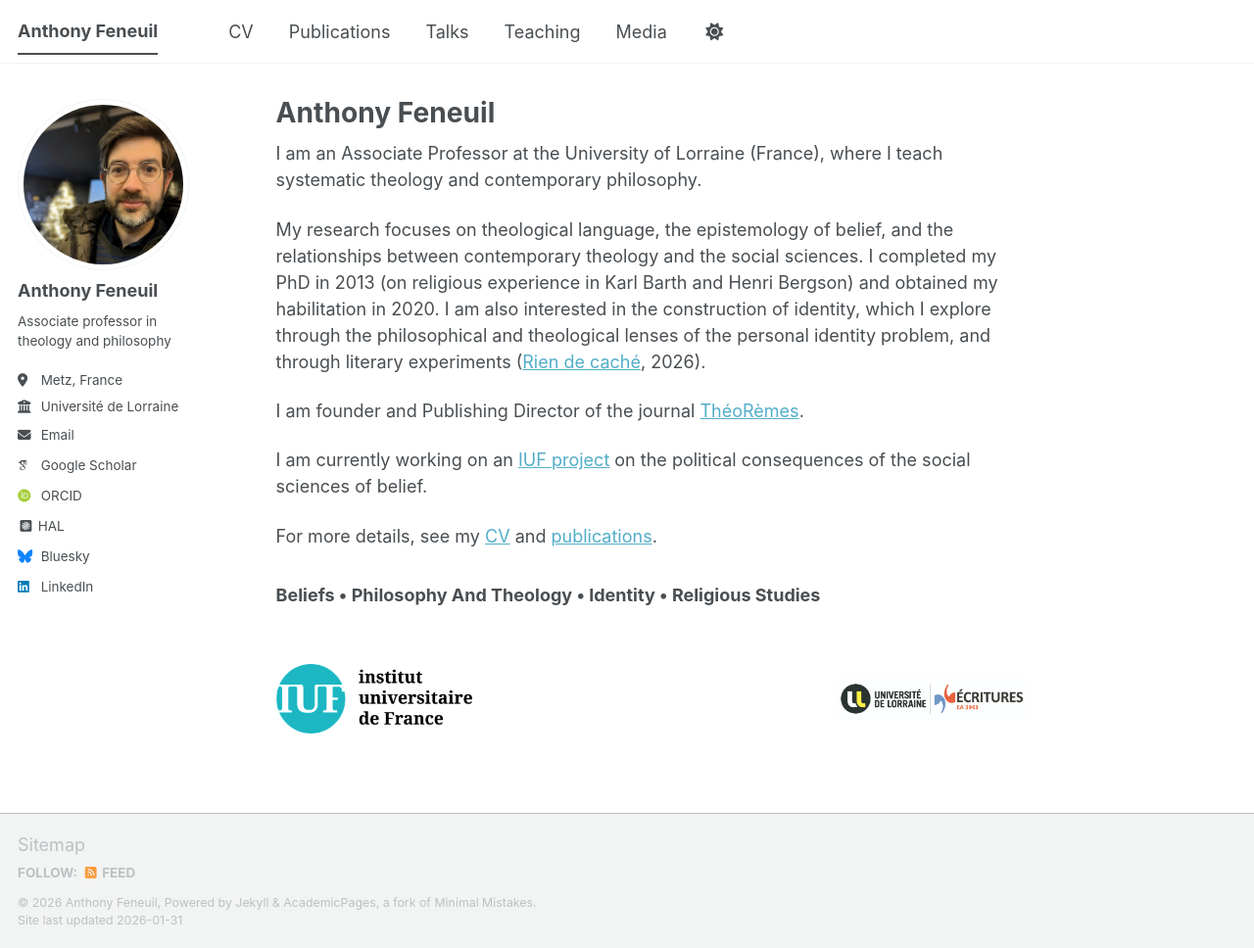
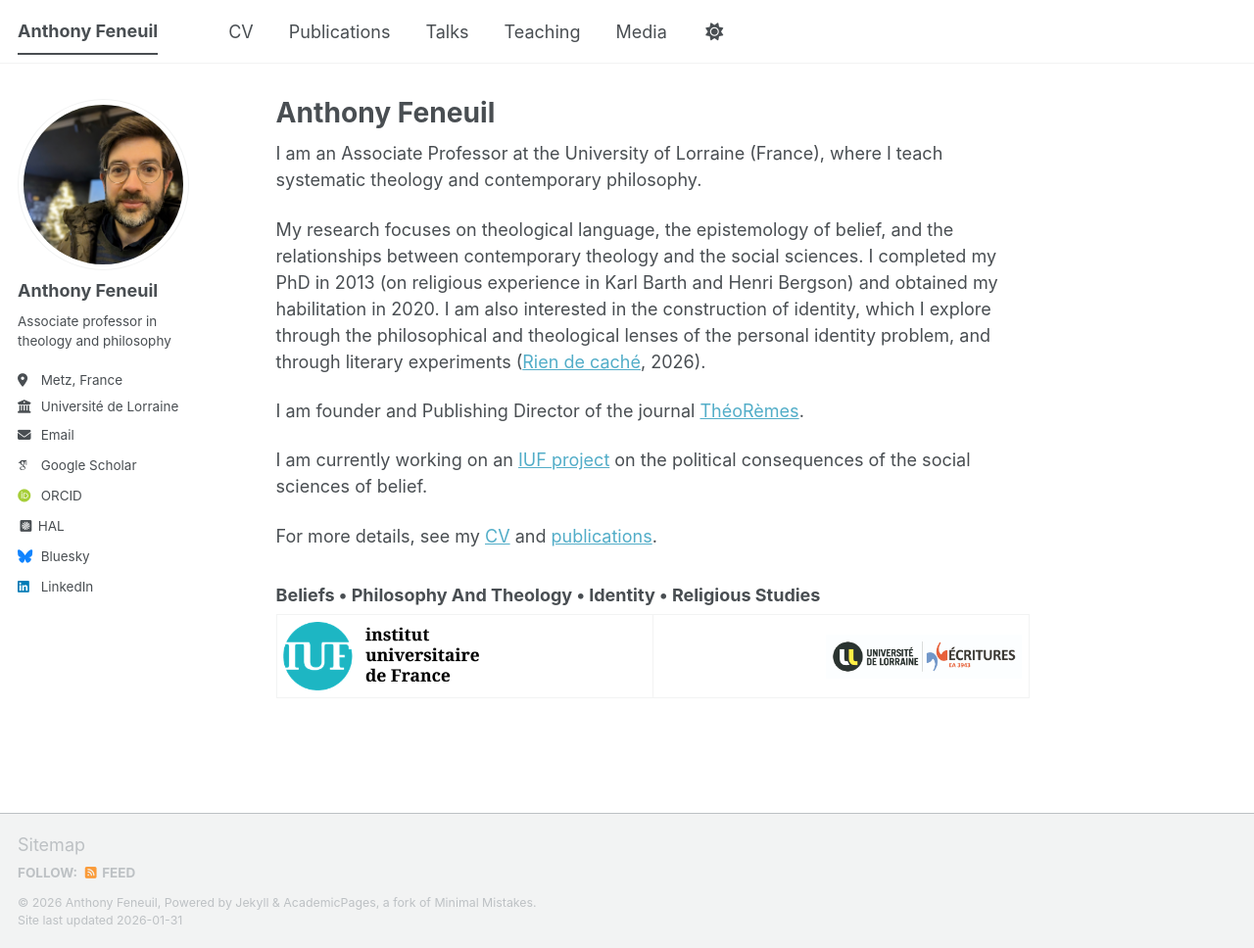
Before and after one commit to anfnl/anfnl.github.io, a Jekyll site: the page built from _pages/about.md, in a window 1280 px wide and 968 px high. Shown: the whole window at 98% size. Built offline with Jekyll 4.4.1, drawn with Linux system fonts in a browser that asks for light colours; some web fonts are replaced; a script bundle is joined from its source files by our own code; library files that are not in the unit come from our copies.

Commit message:
Update about.md

```diff
--- a/_pages/about.md
+++ b/_pages/about.md
@@ -20,13 +20,14 @@ For more details, see my [CV](cv/) and [publications](publications/).
 ### Beliefs • Philosophy And Theology • Identity • Religious Studies
 
 
-<style>
-  .content-wrapper, .post-content, main, .container {
-    max-width: 100% !important;
-    width: 100% !important;
-  }
-</style>
-<div style="margin-top: 60px; width: 100%; display: flex; justify-content: space-between; align-items: center;">
-  <img src="/images/LogoIUF.png" alt="Logo IUF" style="width: 200px;">
-  <img src="/images/logoEcritures.jpg" alt="Logo Écritures" style="width: 200px;">
-</div>
+
+<table style="width: 100%;">
+  <tr>
+    <td style="text-align: left;">
+      <img src="/images/LogoIUF.png" alt="Logo IUF" style="width: 200px;">
+    </td>
+    <td style="text-align: right;">
+      <img src="/images/logoEcritures.jpg" alt="Logo Écritures" style="width: 200px;">
+    </td>
+  </tr>
+</table>
```
